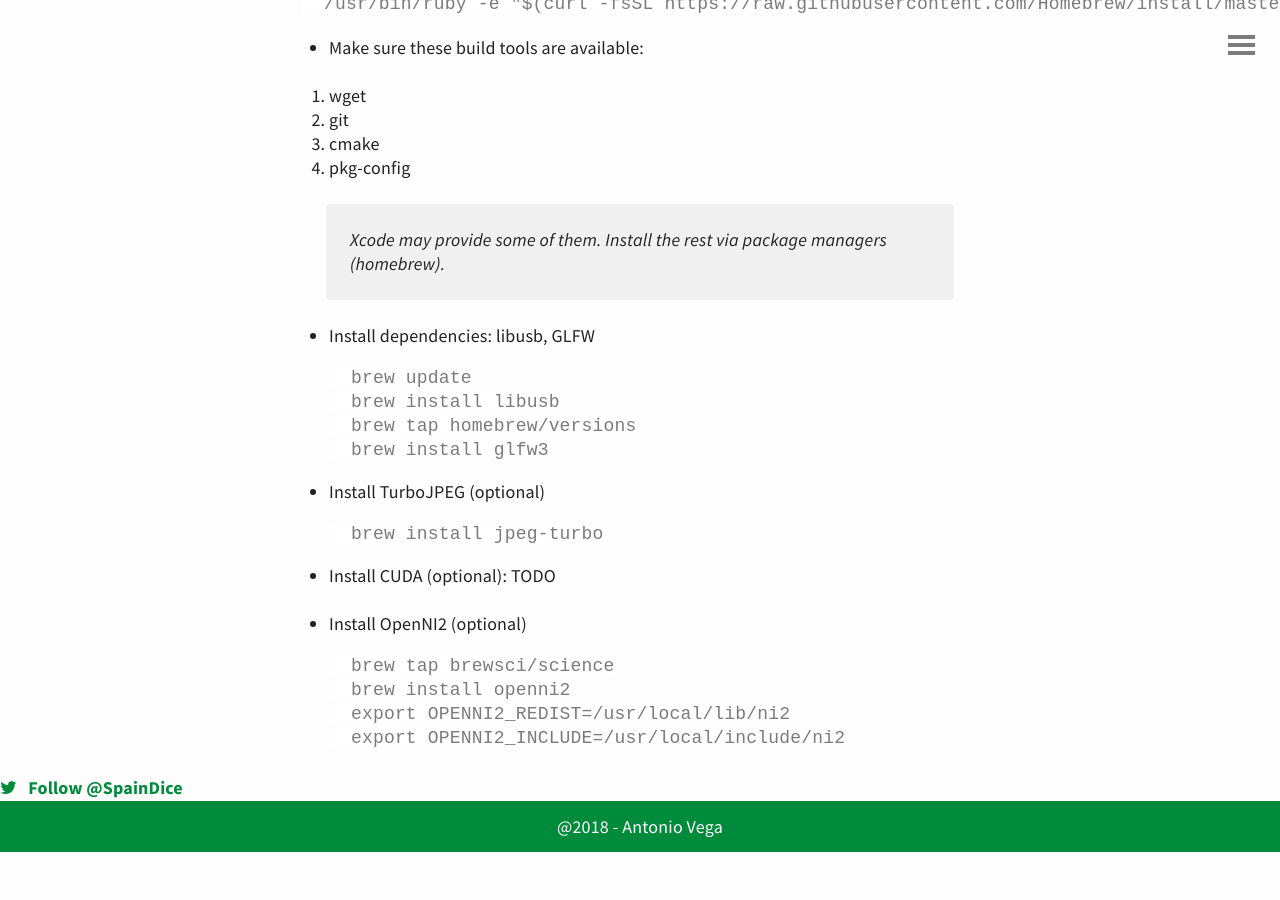
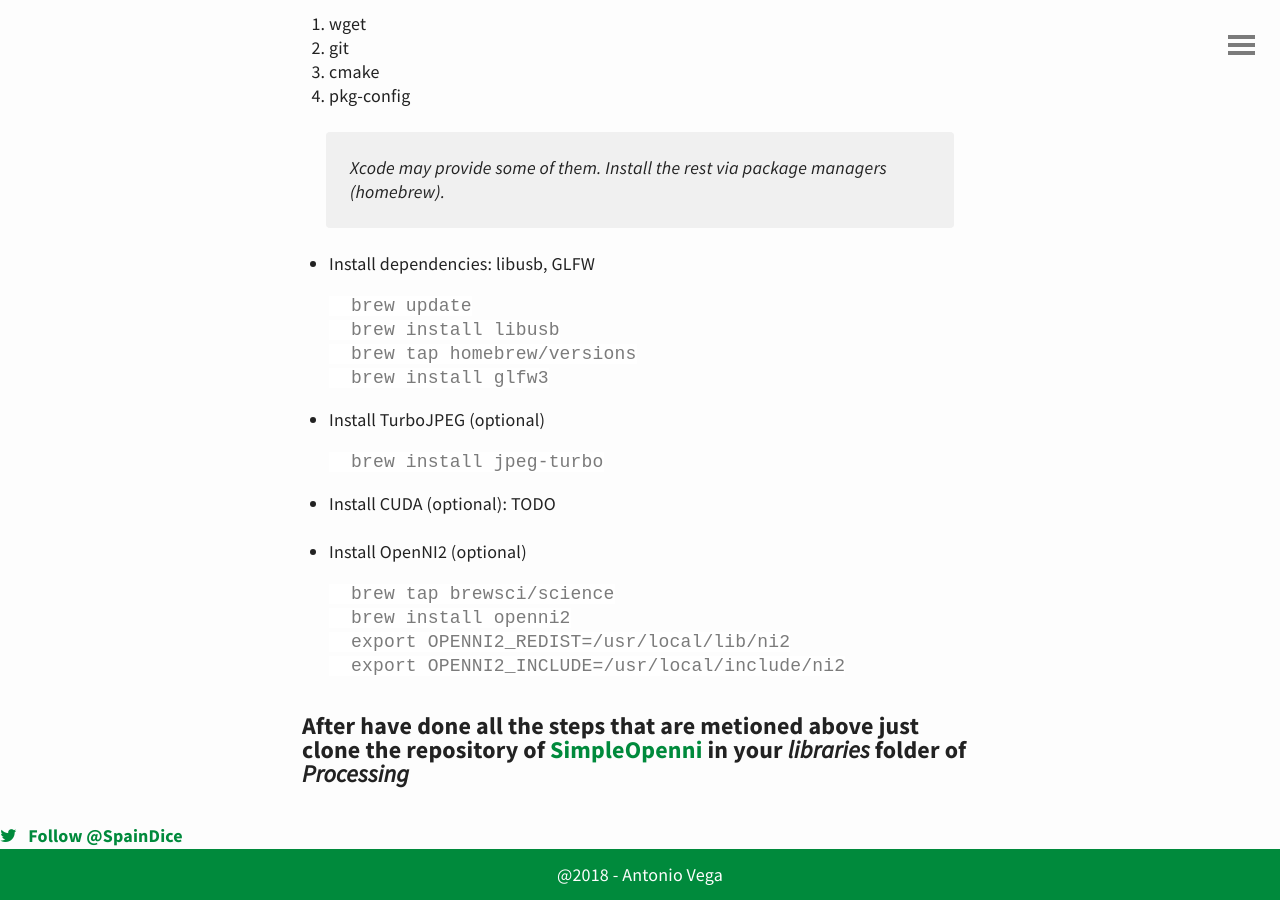
Before and after one commit to totovr/totovr.github.io, a Jekyll site: the page built from _posts/2018-04-16-Kinect-V2.md, in a window 1280 px wide and 900 px high, scrolled down 742 px. Built offline with Jekyll 4.4.1, drawn with Linux system fonts in a browser that asks for light colours; nearby versions of some CDN libraries; before the commit the page ends 1594 px from its top, so only the background shows below that; some of the changed text lies outside the part shown.

Commit message:
Update
New post

````diff
--- a/_posts/2018-04-16-Kinect-V2.md
+++ b/_posts/2018-04-16-Kinect-V2.md
@@ -1,6 +1,6 @@
-# Kinect V2 is now compatible with SimpleOpenni
+SimpleOpenni is now compatible with Kinect V2
 
-### Manual installation to use Kinect V2 with SimpleOpenni
+##### Manual installation to use Kinect V2 with SimpleOpenni
 
 > Just comptaible with Mac OS
 
@@ -40,3 +40,5 @@
     export OPENNI2_REDIST=/usr/local/lib/ni2
     export OPENNI2_INCLUDE=/usr/local/include/ni2
     ```
+
+##### After have done all the steps that are metioned above just clone the repository of [SimpleOpenni](https://github.com/totovr/SimpleOpenni/tree/Processing_3.3.7) in your ***libraries*** folder of ***Processing***
````
Also changed, not shown: _posts/2018-04-10-Super-Human.md (+1 -1 lines), Assets/deep.png (added), 2 other files.
